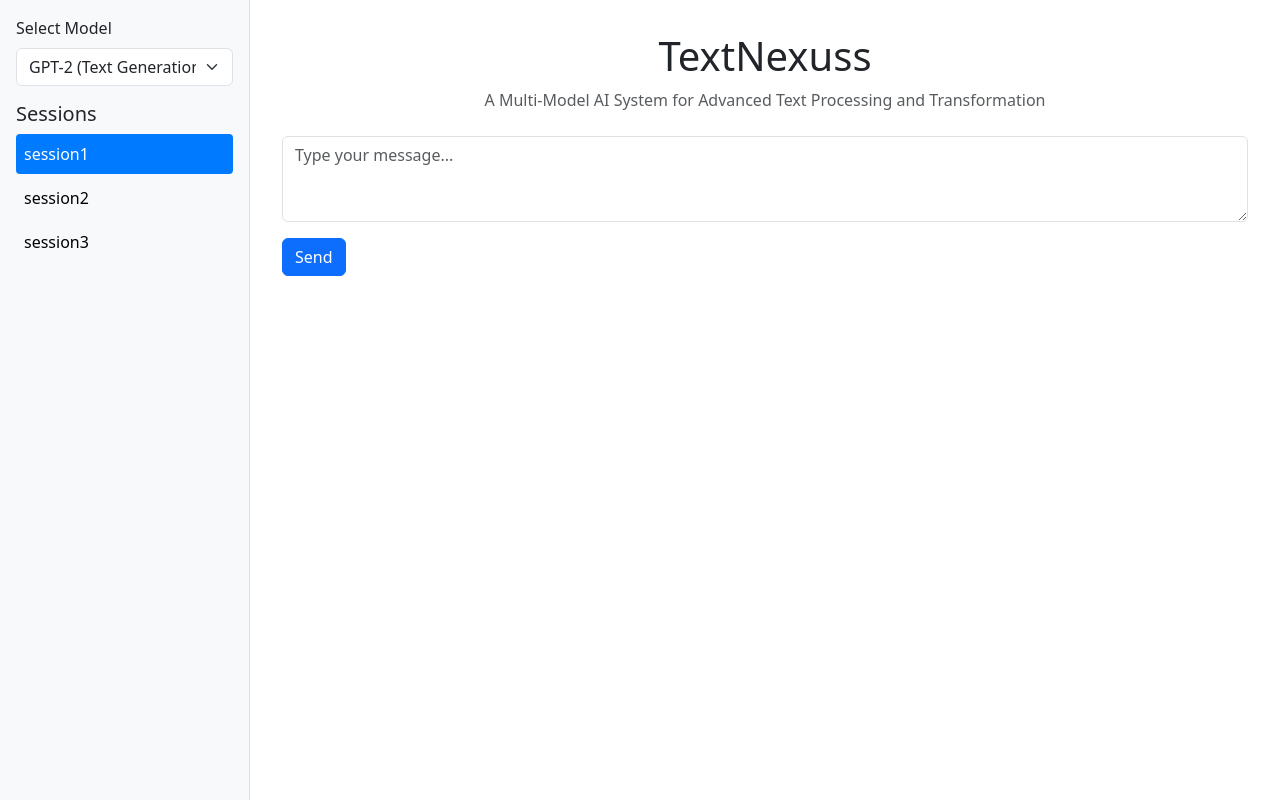
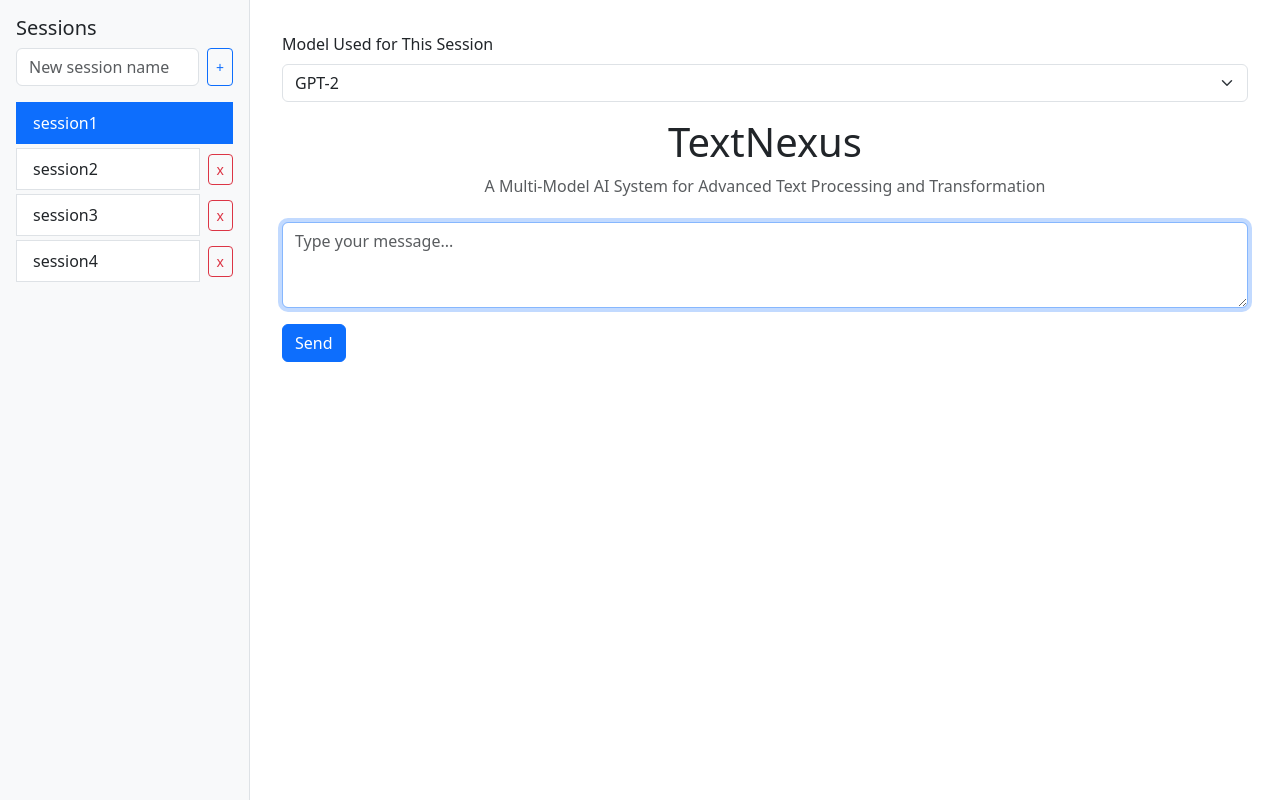
Before and after one commit to JorisSDev/TextNexus, a Flask app: page /chatbot in a window 1280 px wide. Run offline with Flask 3, Linux system fonts and the light colour scheme; data that the repository does not hold is empty.

Commit message:
Add improved session handling
Add improved chatbot UI/UX

Add loading indicators when generating text

```diff
--- a/app.py
+++ b/app.py
@@ -1,6 +1,6 @@
 import sqlite3
 
-from flask import Flask, render_template, request
+from flask import Flask, render_template, request, redirect, url_for
 from openai import OpenAI
 from transformers import pipeline, set_seed
 
@@ -15,20 +15,44 @@
         input_text TEXT NOT NULL,
         output_text TEXT NOT NULL,
         model TEXT NOT NULL,
+        chat_session_id INTEGER,
+        timestamp DATETIME DEFAULT CURRENT_TIMESTAMP,
+        FOREIGN KEY(chat_session_id) REFERENCES chat_sessions(id) ON DELETE SET NULL
+    )
+    """)
+    cursor.execute("""
+    CREATE TABLE IF NOT EXISTS chat_sessions (
+        id INTEGER PRIMARY KEY AUTOINCREMENT,
+        session_name TEXT NOT NULL,
+        role TEXT NOT NULL,
+        content TEXT NOT NULL,
         timestamp DATETIME DEFAULT CURRENT_TIMESTAMP
     )
     """)
+    # Check and add 'model' column if not exists
+    cursor.execute("PRAGMA table_info(chat_sessions)")
+    columns = [row[1] for row in cursor.fetchall()]
+    if 'model' not in columns:
+        cursor.execute("ALTER TABLE chat_sessions ADD COLUMN model TEXT")
     conn.commit()
     conn.close()
 
 
 init_db()
 
-def save_to_db(input_text, output_text, model):
+def save_to_db(input_text, output_text, model, chat_session_id=None):
     conn = sqlite3.connect("textnexus.db")
     cursor = conn.cursor()
-    cursor.execute("INSERT INTO text_records (input_text, output_text, model) VALUES (?, ?, ?)",
-                   (input_text, output_text, model))
+    if chat_session_id is not None:
+        cursor.execute(
+            "INSERT INTO text_records (input_text, output_text, model, chat_session_id) VALUES (?, ?, ?, ?)",
+            (input_text, output_text, model, chat_session_id)
+        )
+    else:
+        cursor.execute(
+            "INSERT INTO text_records (input_text, output_text, model) VALUES (?, ?, ?)",
+            (input_text, output_text, model)
+        )
     conn.commit()
     conn.close()
 
@@ -58,38 +82,38 @@
 generator_deepseek = load_deepseek()
 
 
-def generate_with_gpt2(text):
+def generate_with_gpt2(text, chat_session_id=None):
     results = generator_gpt2(text, max_new_tokens=50, num_return_sequences=3)
     output = [res["generated_text"] for res in results]
-    save_to_db(text, " | ".join(output), "gpt2")
+    save_to_db(text, " | ".join(output), "gpt2", chat_session_id)
     return output
 
 
-def generate_with_bart(text):
+def generate_with_bart(text, chat_session_id=None):
     summary = summarizer_bart(text, max_length=130, min_length=30, do_sample=False)
     output = [summary[0]["summary_text"]]
-    save_to_db(text, output[0], "bart")
+    save_to_db(text, output[0], "bart", chat_session_id)
     return output
 
 
-def generate_with_bert(text):
+def generate_with_bert(text, chat_session_id=None):
     """Fills in the [MASK] token in a sentence using BERT."""
     if "[MASK]" not in text:
         return ["Please include a [MASK] token in the input text."]
 
     predictions = mask_filler_bert(text)
     output = [f"{pred['sequence']} (Confidence: {pred['score']:.2%})" for pred in predictions[:5]]
-    save_to_db(text, " | ".join(output), "bert")
+    save_to_db(text, " | ".join(output), "bert", chat_session_id)
     return output
 
 
-def generate_with_deepseek(text):
+def generate_with_deepseek(text, chat_session_id=None):
     results = generator_deepseek(text, max_new_tokens=300, do_sample=True, temperature=0.6, top_p=0.95)
     output = [res["generated_text"] for res in results]
-    save_to_db(text, " | ".join(output), "deepseek")
+    save_to_db(text, " | ".join(output), "deepseek", chat_session_id)
     return output
 
-def generate_with_gpt41(text, api_key):
+def generate_with_gpt41(text, api_key, chat_session_id=None):
     try:
         client = OpenAI(api_key=api_key)
         response = client.chat.completions.create(
@@ -99,10 +123,17 @@
             temperature=0.7
         )
         output_text = response.choices[0].message.content
-        save_to_db(text, output_text, "gpt41")
+        save_to_db(text, output_text, "gpt41", chat_session_id)
         return [output_text]
     except Exception as e:
-        return [f"Error calling GPT-4.1: {str(e)}"]
+        import traceback
+        tb = traceback.format_exc()
+        if "401" in str(e) or "Unauthorized" in str(e):
+            return ["Error calling GPT-4.1: Invalid API key."]
+        elif "timed out" in str(e) or "ConnectionError" in str(e) or "Connection error" in str(e):
+            return ["Error calling GPT-4.1: Connection issue, please try again later."]
+        else:
+            return [f"Unexpected error calling GPT-4.1:\n{str(e)}"]
 
 @app.route("/", methods=["GET", "POST"])
 def home():
@@ -131,24 +162,63 @@
 
     return render_template("index.html", output=output, selected_model=selected_model, input_text=input_text)
 
-chat_sessions = {
-    "session1": [],
-    "session2": [],
-    "session3": []
-}
+def get_chat_messages(session_name):
+    conn = sqlite3.connect("textnexus.db")
+    cursor = conn.cursor()
+    cursor.execute("SELECT role, content FROM chat_sessions WHERE session_name = ? ORDER BY id", (session_name,))
+    rows = cursor.fetchall()
+    conn.close()
+    return [{"role": role, "content": content} for role, content in rows]
+
+def add_chat_message(session_name, role, content, model=None):
+    conn = sqlite3.connect("textnexus.db")
+    cursor = conn.cursor()
+    cursor.execute("INSERT INTO chat_sessions (session_name, role, content, model) VALUES (?, ?, ?, ?)",
+                   (session_name, role, content, model))
+    conn.commit()
+    conn.close()
+
+def get_all_session_names():
+    conn = sqlite3.connect("textnexus.db")
+    cursor = conn.cursor()
+    cursor.execute("SELECT DISTINCT session_name FROM chat_sessions")
+    sessions = [row[0] for row in cursor.fetchall()]
+    conn.close()
+    # If no sessions exist, provide some defaults
+    if not sessions:
+        return ["session1", "session2", "session3", "session4"]
+    return sessions
+
+def get_latest_session_id(session_name):
+    conn = sqlite3.connect("textnexus.db")
+    cursor = conn.cursor()
+    cursor.execute("SELECT id FROM chat_sessions WHERE session_name = ? ORDER BY id DESC LIMIT 1", (session_name,))
+    row = cursor.fetchone()
+    conn.close()
+    return row[0] if row else None
 
 @app.route("/chatbot", methods=["GET", "POST"])
 def chatbot():
     selected_session = request.args.get("session", "session1")
     user_input = ""
+    selected_model = request.form.get("model")
+    if not selected_model:
+        conn = sqlite3.connect("textnexus.db")
+        cursor = conn.cursor()
+        cursor.execute("SELECT model FROM chat_sessions WHERE session_name = ? AND model IS NOT NULL ORDER BY id DESC LIMIT 1", (selected_session,))
+        row = cursor.fetchone()
+        conn.close()
+        selected_model = row[0] if row else "gpt2"
+    api_key = request.form.get("api_key", "").strip()
+
     if request.method == "POST":
         user_input = request.form.get("user_input", "")
         if user_input:
-            # Append user input first
-            chat_sessions[selected_session].append({"role": "user", "content": user_input})
+            add_chat_message(selected_session, "user", user_input, selected_model)
 
-            # Build prompt from conversation history
-            messages = chat_sessions[selected_session]
+            session_id = get_latest_session_id(selected_session)
+
+            messages = get_chat_messages(selected_session)
             prompt = ""
             for msg in messages:
                 if msg["role"] == "user":
@@ -156,15 +226,43 @@
                 elif msg["role"] == "bot":
                     prompt += f"Bot: {msg['content']}\n"
 
-            gpt2_response = generator_gpt2(prompt, max_new_tokens=100, num_return_sequences=1, truncation=True)
-            full_generated_text = gpt2_response[0]["generated_text"]
-            generated_part = full_generated_text[len(prompt):].strip()
-            chat_sessions[selected_session].append({"role": "bot", "content": generated_part})
+            if selected_model == "gpt2":
+                response = generator_gpt2(prompt, max_new_tokens=100, num_return_sequences=1, truncation=True)
+                generated_text = response[0]["generated_text"]
+            elif selected_model == "deepseek":
+                response = generator_deepseek(prompt, max_new_tokens=100, do_sample=True, temperature=0.6, top_p=0.95)
+                generated_text = response[0]["generated_text"]
+            elif selected_model == "gpt41":
+                result = generate_with_gpt41(prompt, api_key, chat_session_id=session_id)
+                generated_text = result[0]
+            else:
+                generated_text = "Selected model is not supported in chatbot."
+
+            generated_part = generated_text[len(prompt):].strip() if generated_text.startswith(prompt) else generated_text
+            add_chat_message(selected_session, "bot", generated_part, selected_model)
 
     return render_template("chatbot.html",
-                           sessions=chat_sessions.keys(),
-                           selected_session=selected_session,
-                           messages=chat_sessions[selected_session])
+                          sessions=get_all_session_names(),
+                          selected_session=selected_session,
+                          messages=get_chat_messages(selected_session),
+                          selected_model=selected_model)
+
+@app.route("/create_session", methods=["POST"])
+def create_session():
+    new_session = request.form.get("new_session", "").strip()
+    if new_session:
+        # Create a dummy entry to ensure the session appears
+        add_chat_message(new_session, "system", "New session created.")
+    return redirect(url_for("chatbot", session=new_session))
+
+@app.route("/delete_session/<session_name>", methods=["POST"])
+def delete_session(session_name):
+    conn = sqlite3.connect("textnexus.db")
+    cursor = conn.cursor()
+    cursor.execute("DELETE FROM chat_sessions WHERE session_name = ?", (session_name,))
+    conn.commit()
+    conn.close()
+    return redirect(url_for("chatbot"))
 
 if __name__ == "__main__":
     app.run(debug=True)
--- a/templates/chatbot.html
+++ b/templates/chatbot.html
@@ -34,41 +34,136 @@
             background-color: #007bff;
             color: white;
         }
+        .chat-bubble {
+            max-width: 70%;
+            padding: 0.75rem 1rem;
+            border-radius: 10px;
+            margin-bottom: 0.5rem;
+            clear: both;
+        }
+        .chat-bubble.user {
+            background-color: #d1e7dd;
+            margin-left: auto;
+            text-align: right;
+        }
+        .chat-bubble.bot {
+            background-color: #f8d7da;
+            margin-right: auto;
+            text-align: left;
+        }
+        .chat-bubble .role {
+            font-weight: bold;
+            display: block;
+        }
     </style>
 </head>
 <body>
+    {% with messages = get_flashed_messages() %}
+      {% if messages %}
+        <div class="alert alert-success alert-dismissible fade show" role="alert">
+            {{ messages[0] }}
+            <button type="button" class="btn-close" data-bs-dismiss="alert" aria-label="Close"></button>
+        </div>
+      {% endif %}
+    {% endwith %}
     <div id="sidebar">
+        <h5>Sessions</h5>
+        <form method="POST" action="{{ url_for('create_session') }}" class="mb-3 d-flex">
+            <input type="text" name="new_session" class="form-control me-2" placeholder="New session name" required>
+            <button class="btn btn-sm btn-outline-primary" type="submit">+</button>
+        </form>
+        <div class="list-group">
+            {% for session in sessions %}
+                <div class="d-flex justify-content-between align-items-center mb-1">
+                    <a href="{{ url_for('chatbot', session=session) }}"
+                       class="list-group-item list-group-item-action {% if selected_session == session %}active{% endif %}">
+                        {{ session }}
+                    </a>
+                    {% if session != selected_session %}
+                      <form method="POST" action="{{ url_for('delete_session', session_name=session) }}" class="ms-2"
+                            onsubmit="return confirm('Delete session {{ session }}?')">
+                          <button type="submit" class="btn btn-sm btn-outline-danger">x</button>
+                      </form>
+                    {% endif %}
+                </div>
+            {% endfor %}
+        </div>
+    </div>
+    <div id="main">
         <div class="mb-3">
-            <label for="modelSelect" class="form-label">Select Model</label>
-            <select id="modelSelect" name="model" class="form-select">
-                <option value="gpt2">GPT-2 (Text Generation)</option>
-                <option value="deepseek">DeepSeek-R1_1.5B (Text Generation)</option>
-{#                <option value="gpt41">GPT-4.1 (OpenAI API)</option>#}
+            <label for="modelSelect" class="form-label">Model Used for This Session</label>
+            <select id="modelSelect" name="model" class="form-select" form="chatForm">
+                <option value="gpt2" {% if selected_model == 'gpt2' %}selected{% endif %}>GPT-2</option>
+                <option value="deepseek" {% if selected_model == 'deepseek' %}selected{% endif %}>DeepSeek-R1</option>
+                <option value="gpt41" {% if selected_model == 'gpt41' %}selected{% endif %}>GPT-4.1</option>
             </select>
         </div>
-        <h5>Sessions</h5>
-        {% for session in sessions %}
-            <a href="{{ url_for('chatbot', session=session) }}" class="session-link {% if selected_session == session %}active{% endif %}">
-                {{ session }}
-            </a>
-        {% endfor %}
-    </div>
-    <div id="main">
-        <h1 class="text-center mb-2">TextNexuss</h1>
+        <h1 class="text-center mb-2">TextNexus</h1>
         <p class="text-center text-muted">A Multi-Model AI System for Advanced Text Processing and Transformation</p>
         <div class="mb-4">
             {% for msg in messages %}
-                <div class="mb-2">
-                    <strong>{{ msg.role.title() }}:</strong> {{ msg.content }}
-                </div>
+                {% if msg.role == "user" %}
+                  <div class="chat-bubble user"><span class="role">You:</span> {{ msg.content }}</div>
+                {% elif msg.role == "bot" %}
+                  <div class="chat-bubble bot"><span class="role">Bot:</span> {{ msg.content }}</div>
+                {% endif %}
             {% endfor %}
         </div>
-        <form method="POST">
+        <form method="POST" id="chatForm">
+            <div id="apiKeyContainer" class="mb-3" style="display: none;">
+                <label for="apiKey" class="form-label">Enter API Key for GPT-4.1</label>
+                <input type="password" id="apiKey" name="api_key" class="form-control"
+                       placeholder="Your OpenAI API key here..."
+                       value="{{ request.form.api_key or '' }}">
+            </div>
             <div class="mb-3">
                 <textarea name="user_input" class="form-control" rows="3" placeholder="Type your message..."></textarea>
+            </div>
+            <div id="loadingIndicator" class="text-center mb-3" style="display:none;">
+                <div class="spinner-border text-primary" role="status">
+                    <span class="visually-hidden">Loading...</span>
+                </div>
+                <p class="mt-2">Generating response...</p>
             </div>
             <button type="submit" class="btn btn-primary">Send</button>
         </form>
     </div>
 </body>
+<script>
+const chatMain = document.getElementById("main");
+chatMain.scrollTop = chatMain.scrollHeight;
+
+document.addEventListener("keydown", function(e) {
+    const input = document.querySelector("textarea[name='user_input']");
+    if (e.key === "/" && document.activeElement !== input) {
+        e.preventDefault();
+        input.focus();
+    }
+});
+
+document.addEventListener("DOMContentLoaded", function() {
+    document.querySelector("textarea[name='user_input']").focus();
+});
+
+document.getElementById("chatForm").addEventListener("submit", function () {
+    document.getElementById("loadingIndicator").style.display = "block";
+    setTimeout(() => {
+        document.querySelector("textarea[name='user_input']").focus();
+    }, 500);
+});
+
+document.querySelector("form").addEventListener("submit", function () {
+    document.getElementById("loadingIndicator").style.display = "block";
+});
+
+const modelSelect = document.getElementById("modelSelect");
+const apiKeyContainer = document.getElementById("apiKeyContainer");
+
+function toggleApiKeyField() {
+    apiKeyContainer.style.display = modelSelect.value === "gpt41" ? "block" : "none";
+}
+
+modelSelect.addEventListener("change", toggleApiKeyField);
+toggleApiKeyField(); // Initial check
+</script>
 </html>
```
Also changed, not shown: templates/index.html (+11 -0 lines).
